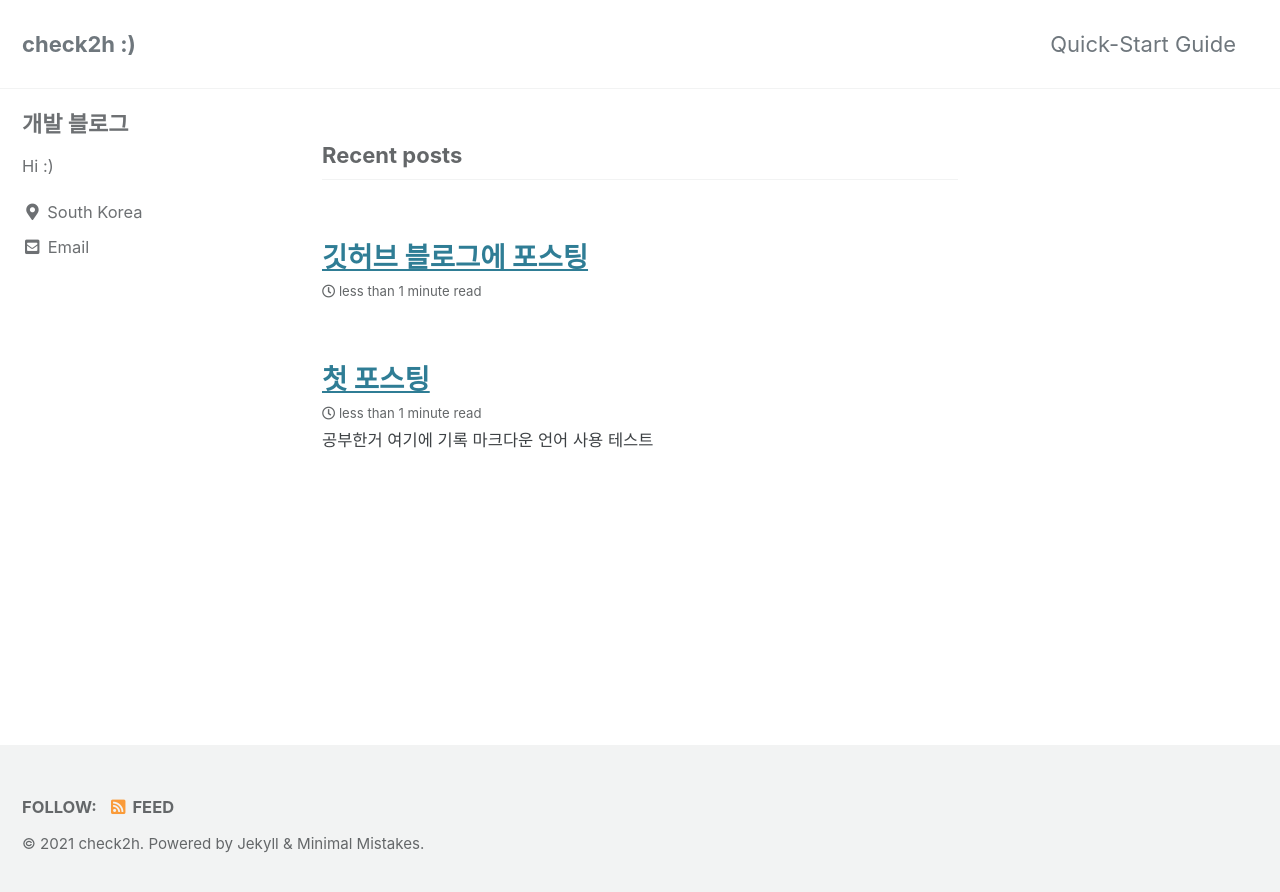
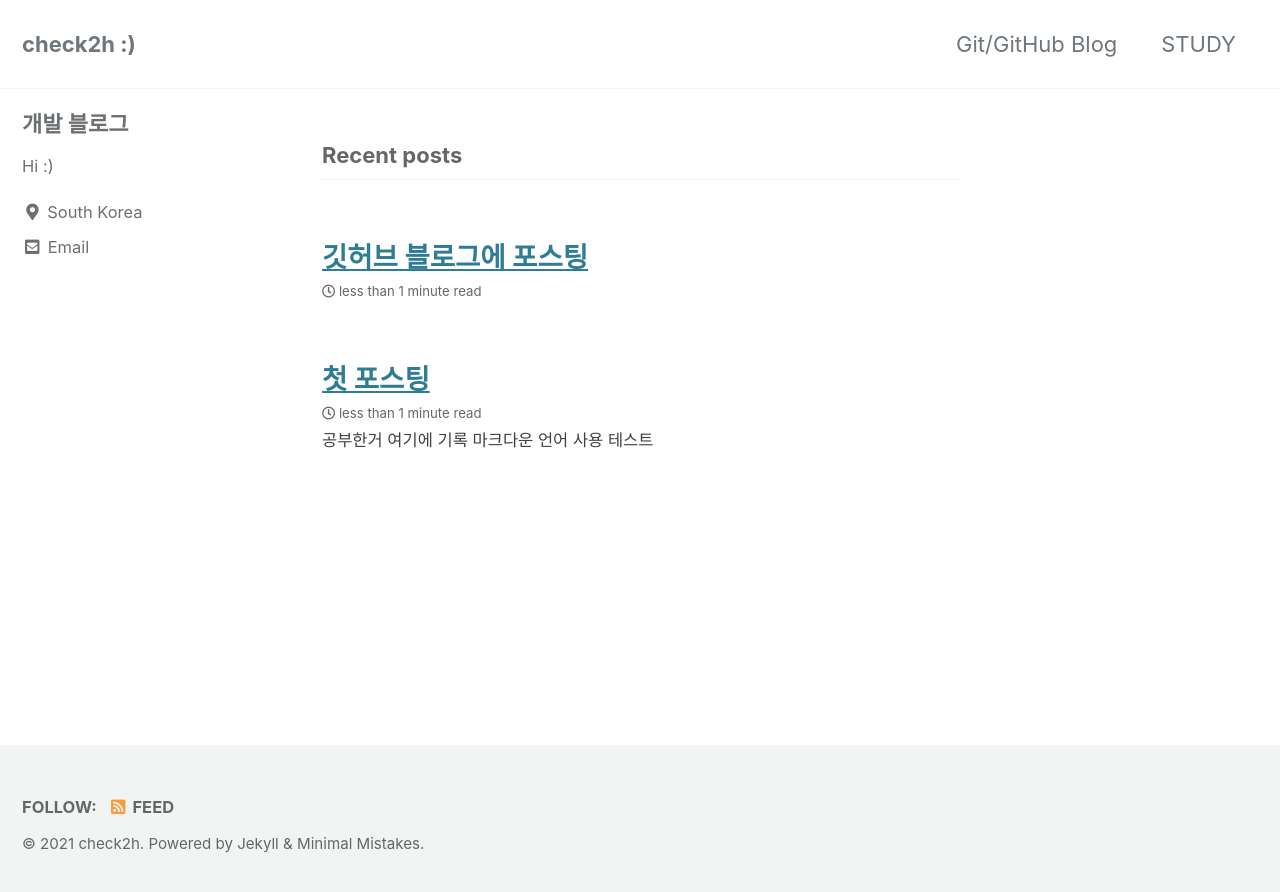
Before and after one commit to ghchae/ghchae.github.io, a Jekyll site: the page built from index.html, in a window 1280 px wide. Shown: the top 892 px of the page. Built offline with Jekyll 4.4.1, drawn with Linux system fonts in a browser that asks for light colours; cached includes are drawn as plain includes; the list of posts is cut into pages by our own code.

Commit message:
상단 카테고리 추가

```diff
--- a/_data/navigation.yml
+++ b/_data/navigation.yml
@@ -1,7 +1,9 @@
 # main links
 main:
-  - title: "Quick-Start Guide"
-    url: https://mmistakes.github.io/minimal-mistakes/docs/quick-start-guide/
+  - title: "Git/GitHub Blog"
+    url: /githubBlog/
+  - title: "STUDY"
+    url: /study/
   # - title: "About"
   #   url: https://mmistakes.github.io/minimal-mistakes/about/
   # - title: "Sample Posts"
```
